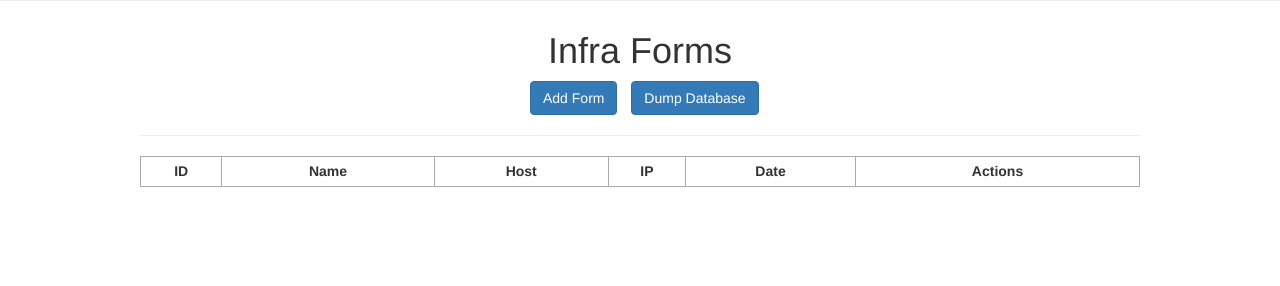
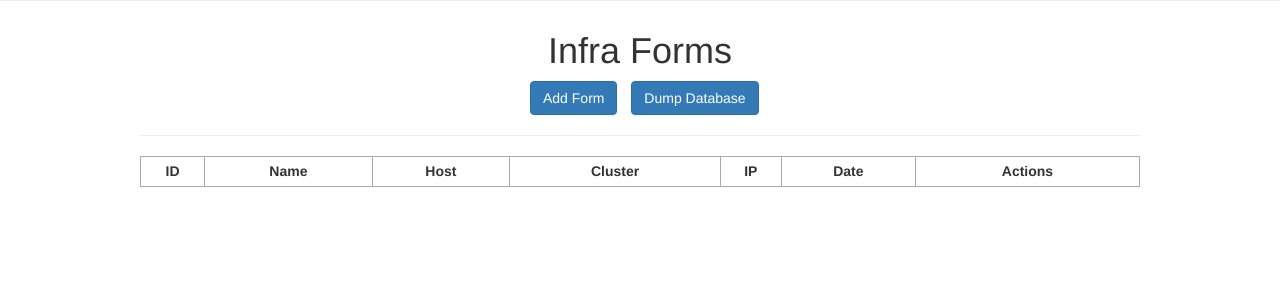
Before and after one commit to Lab-Brat/flask_masque, a Flask app: page / in a window 1280 px wide. Shown: the part 85-371 px from the top of the page. Run offline with Flask 2, Linux system fonts and the light colour scheme; data that the repository does not hold is empty; some libraries are stand-ins or nearby versions.

Commit message:
add cluster affiliation to the table on the main page

```diff
--- a/templates/index.html
+++ b/templates/index.html
@@ -29,6 +29,7 @@
             <th>ID</th>
             <th>Name</th>
             <th>Host</th>
+            <th>Cluster</th>
             <th>IP</th>
             <th>Date</th>
             <th>Actions</th>
@@ -38,6 +39,7 @@
             <td>{{ form.id }}</td>
             <td>{{ form.name }}</td>
             <td>{{ form.hostname }}</td>
+            <td>{{ form.cluster_belong }}</td>
             <td>{{ form.ip }}</td>
             <td>{{ form.date_created.strftime("%d/%m/%Y %H:%M:%S") }}</td>
             <td>
```
